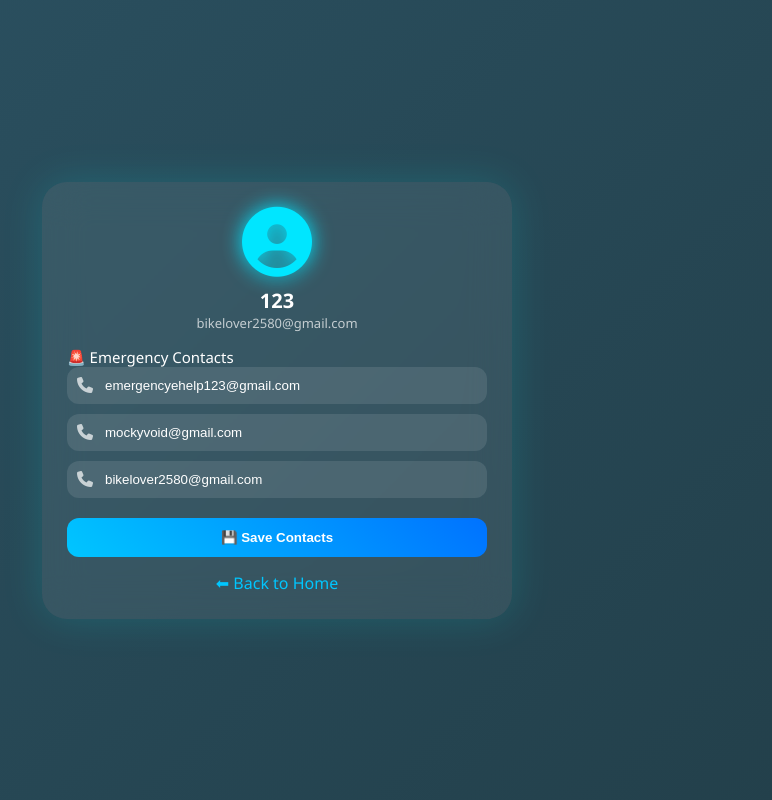
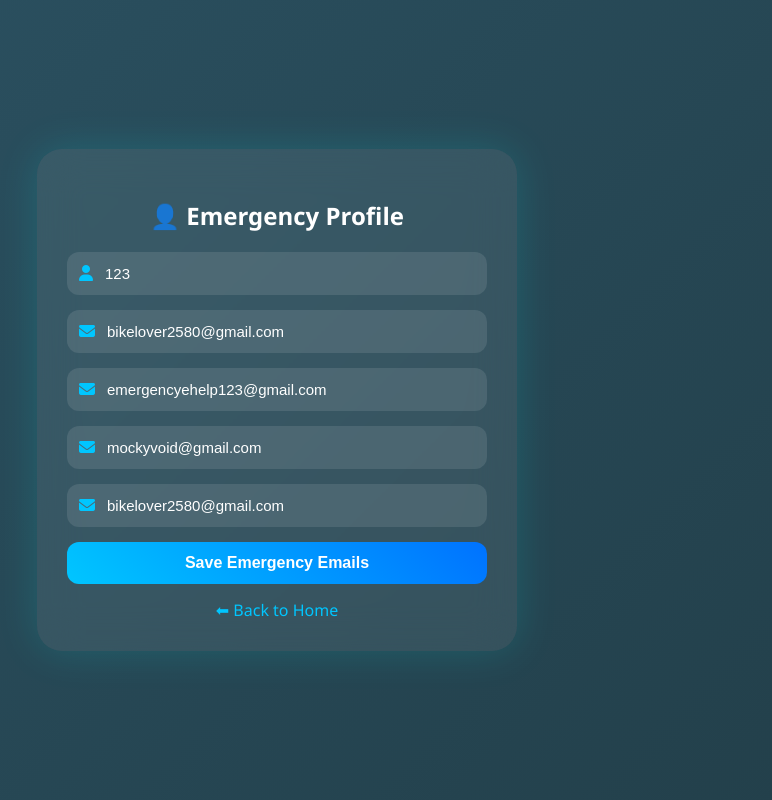
Before and after one commit to Rose0021/women-safety-app-v2, a Flask app: page /profile in a window 1280 px wide. Shown: the whole page, without its empty margins (363-1135 px from the left). Run offline with Flask 3, Linux system fonts and the light colour scheme; a user stored in the database is signed in; data comes from the database, SQL or seed files in the repository; both versions use the stored data as it was after the commit.

Commit message:
final phase

```diff
--- a/app.py
+++ b/app.py
@@ -1,5 +1,6 @@
 from flask import Flask, render_template, request, redirect, session, jsonify
 import sqlite3
+import os
 import smtplib
 from email.mime.text import MIMEText
 from math import radians, cos, sin, asin, sqrt
@@ -7,9 +8,14 @@ from math import radians, cos, sin, asin, sqrt
 app = Flask(__name__)
 app.secret_key = "secret123"
 
-# ---------------- DATABASE ----------------
+# ---------------- DATABASE PATH ----------------
+
+DB_PATH = os.path.join(os.getcwd(), 'database.db')
+
+# ---------------- DATABASE INIT ----------------
+
 def init_db():
-    conn = sqlite3.connect('database.db')
+    conn = sqlite3.connect(DB_PATH)
     c = conn.cursor()
 
     c.execute('''
@@ -30,18 +36,23 @@ def init_db():
 init_db()
 
 # ---------------- SIGNUP ----------------
+
 @app.route('/signup', methods=['GET', 'POST'])
 def signup():
+
     if request.method == 'POST':
+
         username = request.form['username']
         password = request.form['password']
         email = request.form['email']
 
-        conn = sqlite3.connect('database.db')
+        conn = sqlite3.connect(DB_PATH)
         c = conn.cursor()
 
-        c.execute("INSERT INTO users (username, password, email) VALUES (?, ?, ?)",
-                  (username, password, email))
+        c.execute(
+            "INSERT INTO users (username, password, email) VALUES (?, ?, ?)",
+            (username, password, email)
+        )
 
         conn.commit()
         conn.close()
@@ -51,16 +62,23 @@ def signup():
     return render_template('signup.html')
 
 # ---------------- LOGIN ----------------
+
 @app.route('/login', methods=['GET', 'POST'])
 def login():
+
     if request.method == 'POST':
+
         username = request.form['username']
         password = request.form['password']
 
-        conn = sqlite3.connect('database.db')
+        conn = sqlite3.connect(DB_PATH)
         c = conn.cursor()
 
-        c.execute("SELECT * FROM users WHERE username=? AND password=?", (username, password))
+        c.execute(
+            "SELECT * FROM users WHERE username=? AND password=?",
+            (username, password)
+        )
+
         user = c.fetchone()
 
         conn.close()
@@ -74,30 +92,42 @@ def login():
     return render_template('login.html')
 
 # ---------------- LOGOUT ----------------
+
 @app.route('/logout')
 def logout():
+
     session.pop('user', None)
+
     return redirect('/login')
 
 # ---------------- HOME ----------------
+
 @app.route('/')
 def home():
+
     if 'user' not in session:
         return redirect('/login')
+
     return render_template('index.html')
 
 # ---------------- PROFILE ----------------
+
 @app.route('/profile')
 def profile():
+
     if 'user' not in session:
         return redirect('/login')
 
     username = session['user']
 
-    conn = sqlite3.connect('database.db')
+    conn = sqlite3.connect(DB_PATH)
     c = conn.cursor()
 
-    c.execute("SELECT username, email, contact1, contact2, contact3 FROM users WHERE username=?", (username,))
+    c.execute(
+        "SELECT username, email, contact1, contact2, contact3 FROM users WHERE username=?",
+        (username,)
+    )
+
     user = c.fetchone()
 
     conn.close()
@@ -105,8 +135,10 @@ def profile():
     return render_template('profile.html', user=user)
 
 # ---------------- UPDATE PROFILE ----------------
+
 @app.route('/update_profile', methods=['POST'])
 def update_profile():
+
     if 'user' not in session:
         return redirect('/login')
 
@@ -116,7 +148,7 @@ def update_profile():
     c2 = request.form.get('c2')
     c3 = request.form.get('c3')
 
-    conn = sqlite3.connect('database.db')
+    conn = sqlite3.connect(DB_PATH)
     c = conn.cursor()
 
     c.execute("""
@@ -131,50 +163,71 @@ def update_profile():
     return redirect('/profile')
 
 # ---------------- EMAIL FUNCTION ----------------
+
 def send_email(receiver, subject, body):
+
     sender_email = "emergencyehelp123@gmail.com"
-    password = "hdzphcmarvvtcker"   # your app password
+    password = "hdzphcmarvvtcker"
 
     msg = MIMEText(body, "plain", "utf-8")
+
     msg['Subject'] = subject
     msg['From'] = sender_email
     msg['To'] = receiver
 
     server = smtplib.SMTP('smtp.gmail.com', 587)
+
     server.starttls()
+
     server.login(sender_email, password)
+
     server.send_message(msg)
+
     server.quit()
 
 # ---------------- SOS ALERT ----------------
+
 @app.route('/send_alert', methods=['POST'])
 def send_alert():
+
     if 'user' not in session:
         return "Unauthorized"
 
     username = session['user']
 
-    conn = sqlite3.connect('database.db')
+    conn = sqlite3.connect(DB_PATH)
     c = conn.cursor()
 
-    c.execute("SELECT contact1, contact2, contact3 FROM users WHERE username=?", (username,))
+    c.execute(
+        "SELECT contact1, contact2, contact3 FROM users WHERE username=?",
+        (username,)
+    )
+
     contacts = c.fetchone()
 
     conn.close()
 
     for contact in contacts:
+
         if contact:
-            send_email(contact, "SOS Alert 🚨", "EMERGENCY! I need help!")
+            send_email(
+                contact,
+                "SOS Alert 🚨",
+                "EMERGENCY! I need help immediately!"
+            )
 
-    return "Alert Sent to all contacts!"
+    return "Alert Sent Successfully!"
 
-# ---------------- LOCATION ----------------
+# ---------------- SEND LOCATION ----------------
+
 @app.route('/send_location', methods=['POST'])
 def send_location():
+
     if 'user' not in session:
         return "Unauthorized"
 
     data = request.get_json()
+
     lat = data.get('latitude')
     lon = data.get('longitude')
 
@@ -182,57 +235,107 @@ def send_location():
 
     username = session['user']
 
-    conn = sqlite3.connect('database.db')
+    conn = sqlite3.connect(DB_PATH)
     c = conn.cursor()
 
-    c.execute("SELECT contact1, contact2, contact3 FROM users WHERE username=?", (username,))
+    c.execute(
+        "SELECT contact1, contact2, contact3 FROM users WHERE username=?",
+        (username,)
+    )
+
     contacts = c.fetchone()
 
     conn.close()
 
     for contact in contacts:
+
         if contact:
-            send_email(contact, "Live Location 🚨", f"My location:\n{link}")
+            send_email(
+                contact,
+                "Live Location 🚨",
+                f"My live location:\n{link}"
+            )
 
-    return "Location sent to all contacts"
+    return "Location Sent Successfully!"
 
 # ---------------- DISTANCE FUNCTION ----------------
+
 def calculate_distance(lat1, lon1, lat2, lon2):
+
     R = 6371
+
     dlat = radians(lat2 - lat1)
     dlon = radians(lon2 - lon1)
 
-    a = sin(dlat/2)**2 + cos(radians(lat1)) * cos(radians(lat2)) * sin(dlon/2)**2
+    a = sin(dlat / 2)**2 + cos(radians(lat1)) * cos(radians(lat2)) * sin(dlon / 2)**2
+
     c = 2 * asin(sqrt(a))
 
     return round(R * c, 2)
 
 # ---------------- POLICE DATA ----------------
+
 police_data = [
-    {"name": "Bangalore Women Police Station", "lat": 12.9716, "lon": 77.5946},
-    {"name": "Mysore Women Police Station", "lat": 12.2958, "lon": 76.6394},
-    {"name": "Hubli Police Station", "lat": 15.3647, "lon": 75.1240},
-    {"name": "Mangalore Police Station", "lat": 12.9141, "lon": 74.8560},
-    {"name": "Belgaum Police Station", "lat": 15.8497, "lon": 74.4977}
+
+    {
+        "name": "Bangalore Women Police Station",
+        "lat": 12.9716,
+        "lon": 77.5946
+    },
+
+    {
+        "name": "Mysore Women Police Station",
+        "lat": 12.2958,
+        "lon": 76.6394
+    },
+
+    {
+        "name": "Hubli Police Station",
+        "lat": 15.3647,
+        "lon": 75.1240
+    },
+
+    {
+        "name": "Mangalore Police Station",
+        "lat": 12.9141,
+        "lon": 74.8560
+    },
+
+    {
+        "name": "Belgaum Police Station",
+        "lat": 15.8497,
+        "lon": 74.4977
+    }
 ]
 
 # ---------------- POLICE PAGE ----------------
+
 @app.route('/police')
 def police():
+
     if 'user' not in session:
         return redirect('/login')
+
     return render_template('police.html')
 
 # ---------------- GET POLICE ----------------
+
 @app.route('/get_police')
 def get_police():
+
     user_lat = float(request.args.get('lat'))
     user_lon = float(request.args.get('lon'))
 
     results = []
 
     for p in police_data:
-        dist = calculate_distance(user_lat, user_lon, p['lat'], p['lon'])
+
+        dist = calculate_distance(
+            user_lat,
+            user_lon,
+            p['lat'],
+            p['lon']
+        )
 
         results.append({
             "name": p['name'],
@@ -245,6 +348,8 @@ def get_police():
 
     return jsonify(results)
 
-# ---------------- RUN ----------------
+# ---------------- RUN APP ----------------
+
 if __name__ == "__main__":
+
     app.run(host="0.0.0.0", port=10000)
--- a/templates/profile.html
+++ b/templates/profile.html
@@ -5,129 +5,99 @@
 
 <meta name="viewport" content="width=device-width, initial-scale=1.0">
 
-<link rel="stylesheet" href="https://cdnjs.cloudflare.com/ajax/libs/font-awesome/6.5.0/css/all.min.css">
+<link rel="stylesheet"
+href="https://cdnjs.cloudflare.com/ajax/libs/font-awesome/6.5.0/css/all.min.css">
 
 <style>
 
-/* 🌌 Animated background */
-body {
-    margin: 0;
-    height: 100vh;
-    background: linear-gradient(-45deg, #0f2027, #203a43, #2c5364, #000);
-    background-size: 400% 400%;
-    animation: gradientBG 10s ease infinite;
-    font-family: 'Segoe UI', sans-serif;
-    color: white;
-    display: flex;
-    justify-content: center;
-    align-items: center;
+body{
+    margin:0;
+    min-height:100vh;
+    font-family:'Segoe UI',sans-serif;
+    background:linear-gradient(-45deg,#0f2027,#203a43,#2c5364,#000);
+    background-size:400% 400%;
+    animation:bg 10s ease infinite;
+    display:flex;
+    justify-content:center;
+    align-items:center;
+    color:white;
 }
 
-@keyframes gradientBG {
-    0% { background-position: 0% 50%; }
-    50% { background-position: 100% 50%; }
-    100% { background-position: 0% 50%; }
+@keyframes bg{
+    0%{background-position:0% 50%;}
+    50%{background-position:100% 50%;}
+    100%{background-position:0% 50%;}
 }
 
-/* 💎 Main card */
-.card {
-    width: 90%;
-    max-width: 420px;
-    padding: 25px;
-    border-radius: 25px;
-    backdrop-filter: blur(20px);
-    background: rgba(255,255,255,0.08);
-    box-shadow: 0 0 40px rgba(0,255,255,0.15);
-    animation: fadeIn 0.6s ease;
+.card{
+    width:90%;
+    max-width:420px;
+    padding:30px;
+    border-radius:25px;
+    background:rgba(255,255,255,0.08);
+    backdrop-filter:blur(20px);
+    box-shadow:0 0 40px rgba(0,255,255,0.15);
+    text-align:center;
 }
 
-/* entry animation */
-@keyframes fadeIn {
-    from {opacity:0; transform: translateY(30px);}
-    to {opacity:1; transform: translateY(0);}
+h2{
+    margin-bottom:20px;
 }
 
-/* 👤 Avatar */
-.avatar {
-    text-align: center;
-    margin-bottom: 10px;
+.input-group{
+    display:flex;
+    align-items:center;
+    background:rgba(255,255,255,0.1);
+    border-radius:12px;
+    padding:12px;
+    margin-bottom:15px;
 }
 
-.avatar i {
-    font-size: 70px;
-    color: #00e6ff;
-    text-shadow: 0 0 20px #00e6ff;
+.input-group i{
+    margin-right:10px;
+    color:#00c6ff;
 }
 
-/* user info */
-.name {
-    text-align: center;
-    font-size: 20px;
-    font-weight: bold;
+input{
+    width:100%;
+    border:none;
+    outline:none;
+    background:none;
+    color:white;
+    font-size:15px;
 }
 
-.email {
-    text-align: center;
-    font-size: 13px;
-    opacity: 0.7;
-    margin-bottom: 15px;
+input::placeholder{
+    color:#ccc;
 }
 
-/* section */
-.section {
-    margin-top: 15px;
-    font-size: 15px;
+button{
+    width:100%;
+    padding:12px;
+    border:none;
+    border-radius:12px;
+    background:linear-gradient(45deg,#00c6ff,#0072ff);
+    color:white;
+    font-size:16px;
+    font-weight:bold;
+    cursor:pointer;
+    transition:0.3s;
 }
 
-/* 💎 input group */
-.input-group {
-    display: flex;
-    align-items: center;
-    background: rgba(255,255,255,0.1);
-    border-radius: 12px;
-    margin-bottom: 10px;
-    padding: 10px;
+button:hover{
+    transform:scale(1.05);
 }
 
-.input-group i {
-    margin-right: 10px;
-    opacity: 0.7;
+.back-btn{
+    margin-top:15px;
+    display:inline-block;
+    color:#00c6ff;
+    text-decoration:none;
 }
 
-input {
-    background: none;
-    border: none;
-    outline: none;
-    color: white;
-    width: 100%;
-}
-
-/* 🚀 button */
-button {
-    width: 100%;
-    padding: 12px;
-    border-radius: 12px;
-    border: none;
-    margin-top: 10px;
-    background: linear-gradient(45deg, #00c6ff, #0072ff);
-    color: white;
-    font-weight: bold;
-    cursor: pointer;
-    transition: 0.3s;
-}
-
-button:hover {
-    transform: scale(1.05);
-    box-shadow: 0 0 15px #00c6ff;
-}
-
-/* back */
-.back {
-    display: block;
-    margin-top: 15px;
-    text-align: center;
-    color: #00c6ff;
-    text-decoration: none;
+.success{
+    color:#00ff99;
+    margin-bottom:10px;
 }
 
 </style>
@@ -137,37 +107,57 @@ button:hover {
 
 <div class="card">
 
-    <!-- 👤 Avatar -->
-    <div class="avatar">
-        <i class="fas fa-user-circle"></i>
-    </div>
+    <h2>👤 Emergency Profile</h2>
 
-    <div class="name">{{ user[0] }}</div>
-    <div class="email">{{ user[1] }}</div>
-
-    <div class="section">🚨 Emergency Contacts</div>
-
-    <form method="POST" action="/update_profile">
+    <form action="/update_profile" method="POST">
 
         <div class="input-group">
-            <i class="fas fa-phone"></i>
-            <input name="c1" placeholder="Contact 1" value="{{ user[2] or '' }}">
+            <i class="fas fa-user"></i>
+            <input type="text"
+            value="{{ user[0] }}"
+            disabled>
         </div>
 
         <div class="input-group">
-            <i class="fas fa-phone"></i>
-            <input name="c2" placeholder="Contact 2" value="{{ user[3] or '' }}">
+            <i class="fas fa-envelope"></i>
+            <input type="email"
+            value="{{ user[1] }}"
+            disabled>
         </div>
 
         <div class="input-group">
-            <i class="fas fa-phone"></i>
-            <input name="c3" placeholder="Contact 3" value="{{ user[4] or '' }}">
+            <i class="fas fa-envelope"></i>
+            <input type="email"
+            name="c1"
+            placeholder="Emergency Email 1"
+            value="{{ user[2] if user[2] else '' }}">
         </div>
 
-        <button>💾 Save Contacts</button>
+        <div class="input-group">
+            <i class="fas fa-envelope"></i>
+            <input type="email"
+            name="c2"
+            placeholder="Emergency Email 2"
+            value="{{ user[3] if user[3] else '' }}">
+        </div>
+
+        <div class="input-group">
+            <i class="fas fa-envelope"></i>
+            <input type="email"
+            name="c3"
+            placeholder="Emergency Email 3"
+            value="{{ user[4] if user[4] else '' }}">
+        </div>
+
+        <button type="submit">
+            Save Emergency Emails
+        </button>
+
     </form>
 
-    <a href="/" class="back">⬅ Back to Home</a>
+    <a href="/" class="back-btn">
+        ⬅ Back to Home
+    </a>
 
 </div>
 
```
Also changed, not shown: database.db.
